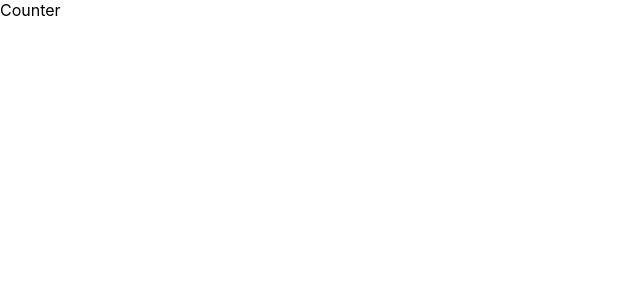
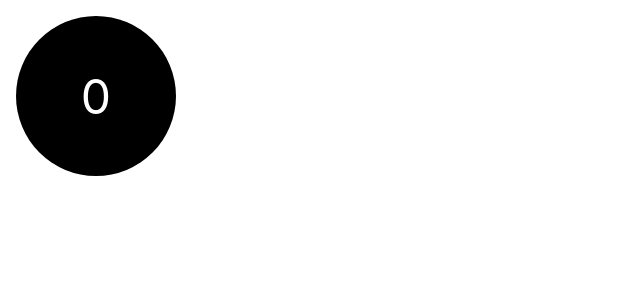
Before and after one commit to JulieChoJulie/redux-counter, a React (Create React App) app: page / in a window 1280 px wide. Shown: the top 300 px of the page, without its empty margins (0-640 px from the left). Built offline with nearby package versions, Linux system fonts and the light colour scheme.

Commit message:
action, reducers, and store created

```diff
--- /dev/null
+++ b/src/actions/ActionTypes.js
@@ -0,0 +1,15 @@
+/*
+Declare the types of action
+put export in front => we can import them like
+  >> import * as types from './ActionTypes'
+
+
+Hard to manage type values in string.
+so we save all these string values in this file
+and import these values
+whenever we need to use them in different files
+ */
+
+export const INCREMENT = 'INCREMENT';
+export const DECREMENT = 'DECREMENT';
+export const SET_COLOR = 'SET_COLOR';
--- /dev/null
+++ b/src/components/Counter.css
@@ -0,0 +1,17 @@
+.Counter {
+    width: 10rem;
+    height: 10rem;
+    display: flex;
+    align-items: center;
+    justify-content: center;
+    margin: 1rem;
+
+    color: white;
+
+    font-size: 3rem;
+
+    border-radius: 100%;
+    cursor: pointer;
+    user-select: none;
+    transition: background-color 0.75s;
+}
--- a/src/components/Counter.js
+++ b/src/components/Counter.js
@@ -1,5 +1,6 @@
 import React, {Component} from 'react';
 import PropTypes from 'prop-types';
+import './Counter.css';
 
 const propTypes = {
     number: PropTypes.number,
@@ -27,13 +28,15 @@ const Counter = ({number, color, onIncrement, onDecrement, onSetColor}) => {
                      onDecrement();
                  }
              }
-             onDobuleClick={onSetColor}
+             onDoubleClick={onSetColor}
              style={{backgroundColor: color}}>
             {number}
         </div>
     )
-}
+};
 
 Counter.propTypes = propTypes;
 Counter.defaultProps = defaultProps;
+
+
 export default Counter;
--- a/src/containers/App.js
+++ b/src/containers/App.js
@@ -1,10 +1,11 @@
 import React, {Component} from 'react';
+import Counter from '../components/Counter';
 
 class App extends Component {
     render() {
         return (
             <div>
-                Counter
+                <Counter />
             </div>
         );
     }
--- a/src/index.js
+++ b/src/index.js
@@ -2,11 +2,14 @@ import React from 'react';
 import ReactDOM from 'react-dom';
 import './index.css';
 import App from './containers/App';
-import * as serviceWorker from './serviceWorker';
+
+
+// Redux
+import { createStore } from 'redux';
+import reducers from './reducers';
+
+// Create Store
+const store = createStore(reducers);
+
 
 ReactDOM.render(<App />, document.getElementById('root'));
-
-// If you want your app to work offline and load faster, you can change
-// unregister() to register() below. Note this comes with some pitfalls.
-// Learn more about service workers: https://bit.ly/CRA-PWA
-serviceWorker.unregister();
--- /dev/null
+++ b/src/reducers/index.js
@@ -0,0 +1,40 @@
+import * as types from '../actions/ActionTypes';
+
+const initialState = {
+    color: 'black',
+    number: 0,
+};
+
+/*
+reducer function: parameters: state and action
+
+if state === undefined ( when store is being created)
+    return initialState
+
+based on action.type -> we create new state and return
+*/
+
+
+function counter(state = initialState, action) {
+    switch(action.type) {
+        case types.INCREMENT:
+            return {
+            ...state,
+                number: state.number + 1
+            };
+        case types.DECREMENT:
+            return {
+                ...state,
+                number: state.number - 1
+            };
+        case types.SET_COLOR:
+            return {
+                ...state,
+                color: action.color
+            };
+        default:
+            return state;
+    }
+};
+
+export default counter;
```
Also changed, not shown: src/actions/index.js (added, +19 -0 lines).
